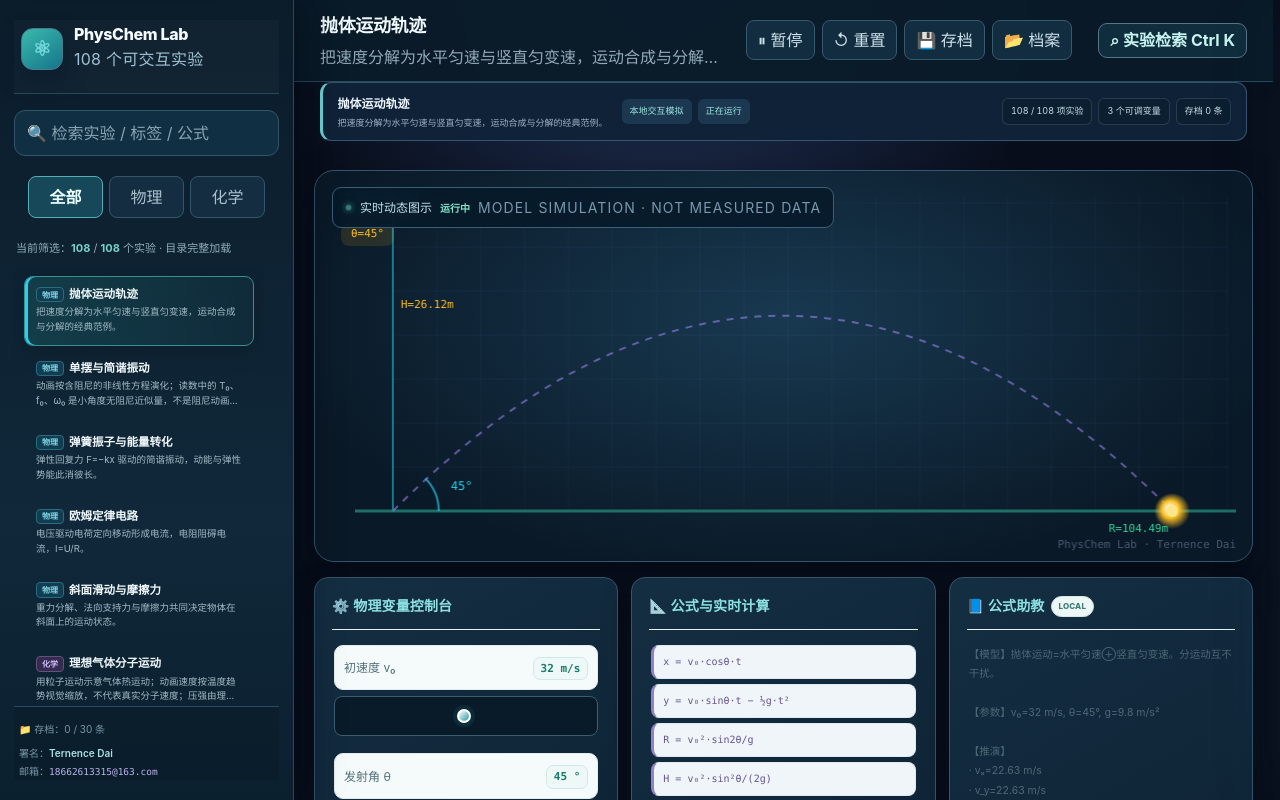
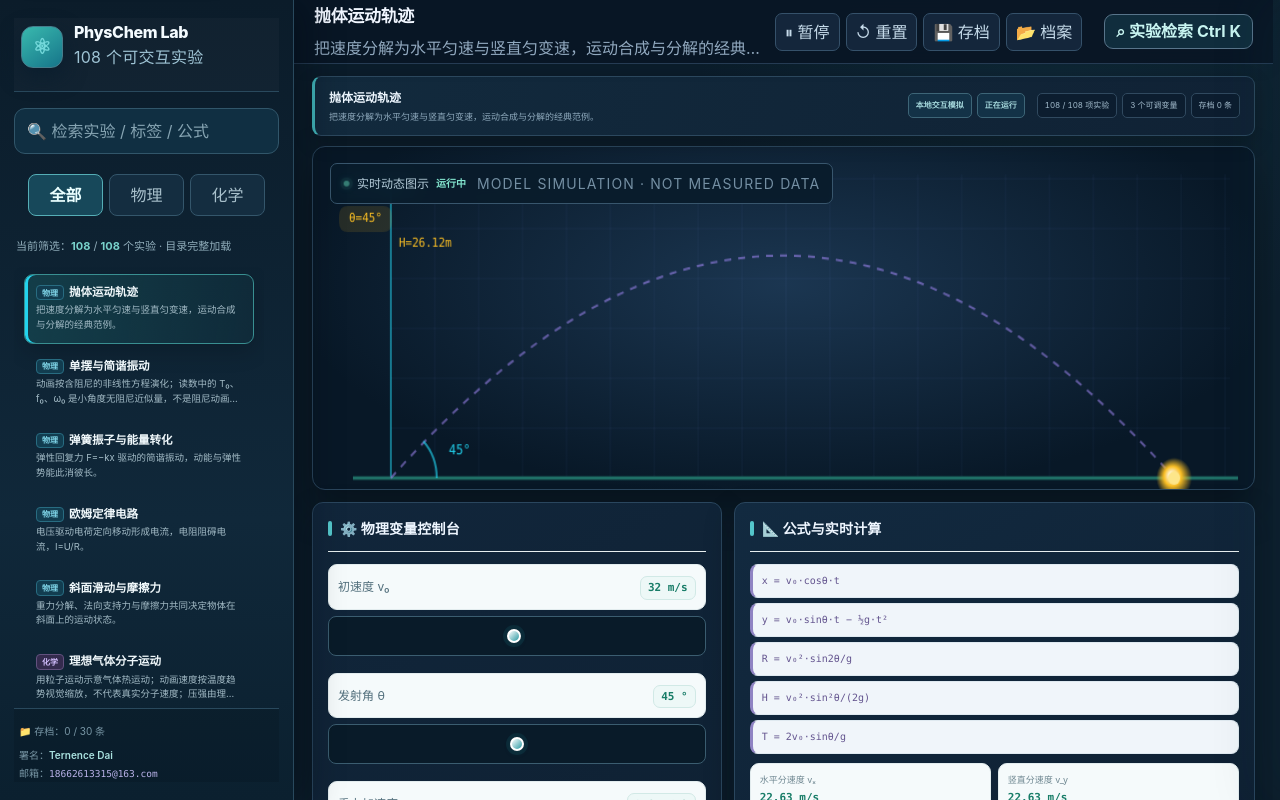
Before and after one commit to Ternence-Dai/Physchem-lab, a website: page index.html in a window 1280 px wide. Drawn offline with Linux system fonts and the light colour scheme.

Commit message:
Load PhysChem instrument workbench v3 design system

```diff
--- a/index.html
+++ b/index.html
@@ -14,6 +14,7 @@
 <link rel="stylesheet" href="./assets/css/physchem-lab-workspace.css?v=20261021-ui-restoration-v1">
 <style>.skip-link{position:fixed;top:12px;left:16px;z-index:10000;transform:translateY(-180%);padding:12px 16px;border:2px solid #f59e0b;border-radius:9px;background:#fff;color:#14202b;font-weight:700;text-decoration:none;box-shadow:0 8px 24px rgba(0,0,0,.24)}.skip-link:focus{transform:translateY(0);outline:3px solid #f59e0b;outline-offset:3px}</style>
 <link rel="stylesheet" href="./assets/css/physchem-control-room-v2.css?v=20261022-instrument-workbench-v4">
+<link rel="stylesheet" href="./assets/css/instrument-workbench-v3.css?v=20261022-instrument-workbench-v3">
 <link rel="stylesheet" href="./assets/css/readability-accessibility-v10.css?v=20261021-ui-v2">
 </head>
 <body data-workspace="physchem"><a class="skip-link" href="#main-content">跳过导航，进入主要内容</a>
```
